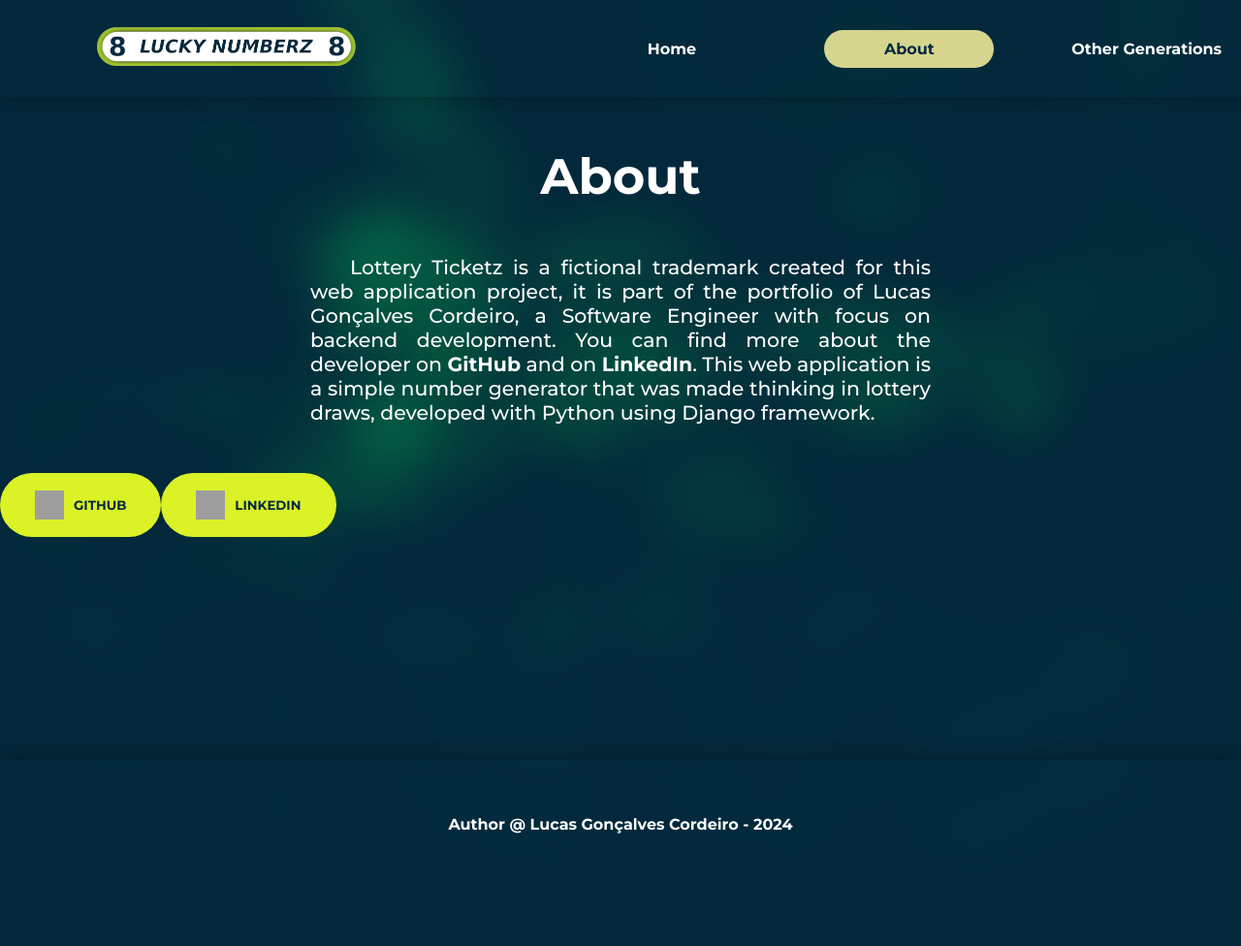
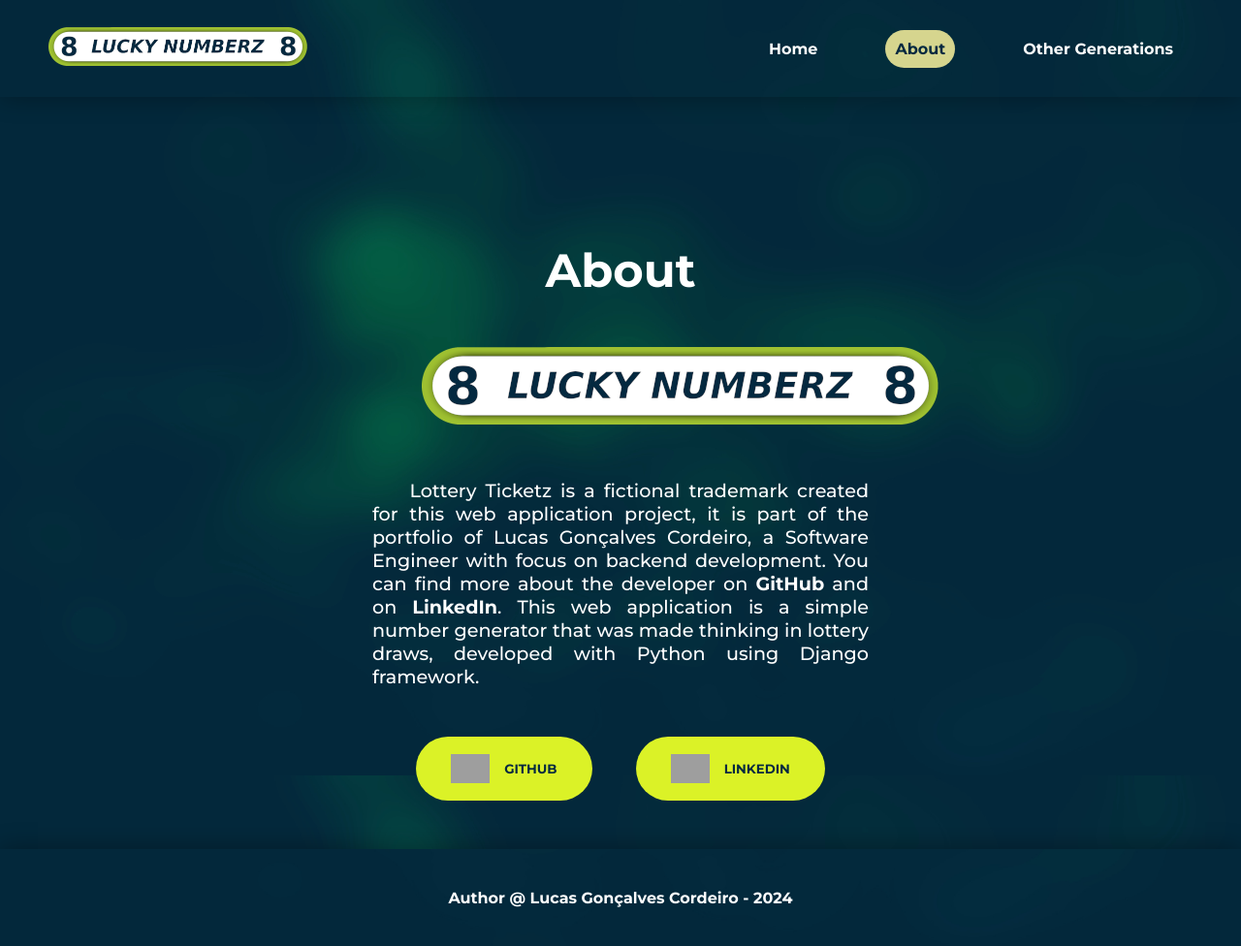
Before and after one commit to LucasKodex/lottery-ticket-app, a Django app: page /about/ in a window 1280 px wide. Shown: the whole page at 97% size. Before the commit the page ends 860 px from the top, so only its background shows below. Run offline with Django 3.2, Linux system fonts and the light colour scheme; grey boxes are pictures that could not be loaded.

Commit message:
style: updates the about page to fit in the new base template

```diff
--- a/number_generator/static/number_generator/style_about.css
+++ b/number_generator/static/number_generator/style_about.css
@@ -1,83 +1,39 @@
-:root {
-    --primary-dark-color: #042940;
-    --secondary-dark-color: #005C53;
-    --primary-light-color: #DBF227;
-    --secondary-light-color: #9FC131;
-    --neutral-color: #D6D58E;
-
-    --dark-grey: #333333;
-    --neutral-grey: #7e7e7e;
-    --light-grey: #CCCCCC;
+main {
+    display: flex;
+    justify-content: center;
+    font-size: 1.5em;
 }
 
-* {
-    margin: auto;
-    padding: 0px;
-    font-family: 'Montserrat', sans-serif;
-    color: white;
-    font-weight: bold;
+#content {
+    display: flex;
+    flex-direction: column;
+    align-items: center;
+    row-gap: 50px;
+    margin-top: 100px;
+    max-width: 40%;
 }
 
-body {
-    background-image: url('background-3840x2160.jpg');
-    background-repeat: no-repeat;
-    background-size: cover;
-    background-attachment: fixed;
+#logo_about {
+    max-width: 80%;
 }
 
-header {
-    display: grid;
-    grid-template-columns: repeat(2, 1fr);
-    column-gap: 10px;
-    padding: 0px 50px;
-    padding-right: 100px;
+#buttons {
+    display: flex;
+    align-items: center;
+    justify-content: space-evenly;
+    width: 100%;
 }
 
-header div#links {
-    display: grid;
-    column-gap: 10px;
-    grid-template-columns: repeat(3, 1fr);
+#buttons button {
+    display: flex;
+    align-items: center;
+    justify-content: space-evenly;
 }
 
-#logo {
-    margin: 30px 0px;
-}
-
-#logo-img {
+.img_icon {
+    height: 30px;
     width: auto;
-    max-height: 40px;
-}
-
-header a {
-    text-decoration: none;
-}
-
-header div.selected {
-    background-color: var(--neutral-color);
-    color: var(--primary-dark-color);
-    border-radius: 10em;
-    padding: 10px;
-}
-
-main {
-    font-size: 1.6em;
-    width: 80vw;
-    margin-top: 5%;
-}
-
-h1 {
-    text-align: center;
-}
-
-button {
-    display: inline-flex;
-    align-items: center;
-    margin: 0px;
-}
-
-div.buttons {
-    display: flex;
-    width: 40%;
+    margin-right: 15px;
 }
 
 a {
@@ -88,56 +44,11 @@ p {
     text-indent: 2em;
     font-weight: normal;
     font-size: 0.8em;
-    margin: 50px 25%;
     text-align: justify;
 }
 
-.img_icon {
-    width: 30px;
-    height: 30px;
-    margin-right: 10px;
+@media (max-width: 800px) {
+    #content {
+        max-width: 60%;
+    }
 }
-
-.btn {
-    border-style: none;
-    border-radius: 10em;
-    font-weight: bold;
-    padding: 18px 36px;
-    color: var(--primary-dark-color);
-}
-
-.btn:hover {
-    cursor: pointer;
-    outline: 3px solid white;
-}
-
-.btn_main {
-    background-color: var(--primary-light-color);
-}
-
-.btn_back {
-    background-color: var(--light-grey)
-}
-
-.error-list {
-    list-style-type: '\26A0\0020';
-}
-
-.error-list li {
-    color: var(--pinkish-red);
-}
-
-footer {
-    font-weight: normal;
-    position: fixed;
-    width: 100%;
-    text-align: center;
-    bottom: 0px;
-    height: 2em;
-    padding-top: 1em;
-    background-color: rgba(4, 41, 64, 0.5);
-}
-
-footer a {
-    text-decoration: none;
-}
--- a/number_generator/static/number_generator/style_base.css
+++ b/number_generator/static/number_generator/style_base.css
@@ -43,6 +43,7 @@ header {
     align-items: center;
     justify-content: space-between;
     box-shadow: #0005 0px 0px 25px;
+    z-index: 1;
 }
 
 header #logo {
@@ -97,7 +98,7 @@ main {
     margin-bottom: 100px;
     width: 100vw;
     padding: 50px 0px;
-    z-index: -1;
+    z-index: 0;
 }
 
 /* footer */
@@ -115,6 +116,7 @@ footer {
     justify-content: center;
     align-items: center;
     box-shadow: #0005 0px 0px 25px;
+    z-index: 1;
 }
 
 footer a {
--- a/number_generator/templates/number_generator/about.html
+++ b/number_generator/templates/number_generator/about.html
@@ -4,12 +4,14 @@
 {% block head %}
 <link rel="stylesheet" href="{% static "number_generator/style_about.css" %}" />
 {% endblock %}
-{% block title %}About - Lottery Numberz{% endblock %}
+{% block title %}About{% endblock %}
 {% block about_selected%}selected{% endblock %}
 
 {% block content %}
+<div id="content">
     <h1>About</h1>
-<div id="logo_about"></div>
+    <div id="logo_about"><img src="{% static "number_generator/logo.png" %}" /></div>
+
     <p>
         Lottery Ticketz is a fictional trademark created for this web application project, it is part of the
         portfolio of Lucas Gonçalves Cordeiro, a Software Engineer with focus on backend development.
@@ -19,8 +21,9 @@
         with Python using Django framework.
     </p>
 
-<div class="buttons">
+    <div id="buttons">
         <a href="https://github.com/LucasKodex" target="_blank"><button id="btn_github" class="btn btn_main"><img class="img_icon" src="https://cdn.jsdelivr.net/gh/devicons/devicon/icons/github/github-original.svg" />GITHUB</button></a>
         <a href="https://www.linkedin.com/in/lucas-gon%C3%A7alves-cordeiro/" target="_blank"><button id="btn_linkedin" class="btn btn_main"><img class="img_icon" src="https://cdn.jsdelivr.net/gh/devicons/devicon/icons/linkedin/linkedin-plain.svg" />LINKEDIN</button></a>
     </div>
+</div>
 {% endblock %}
```
Lines whose indentation alone changed are shown as unchanged.
